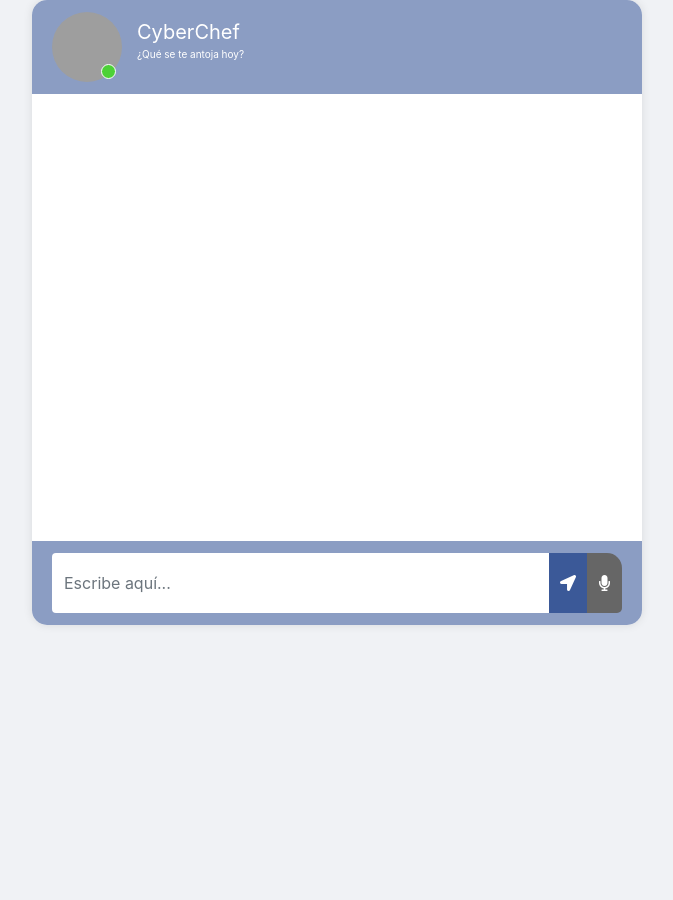
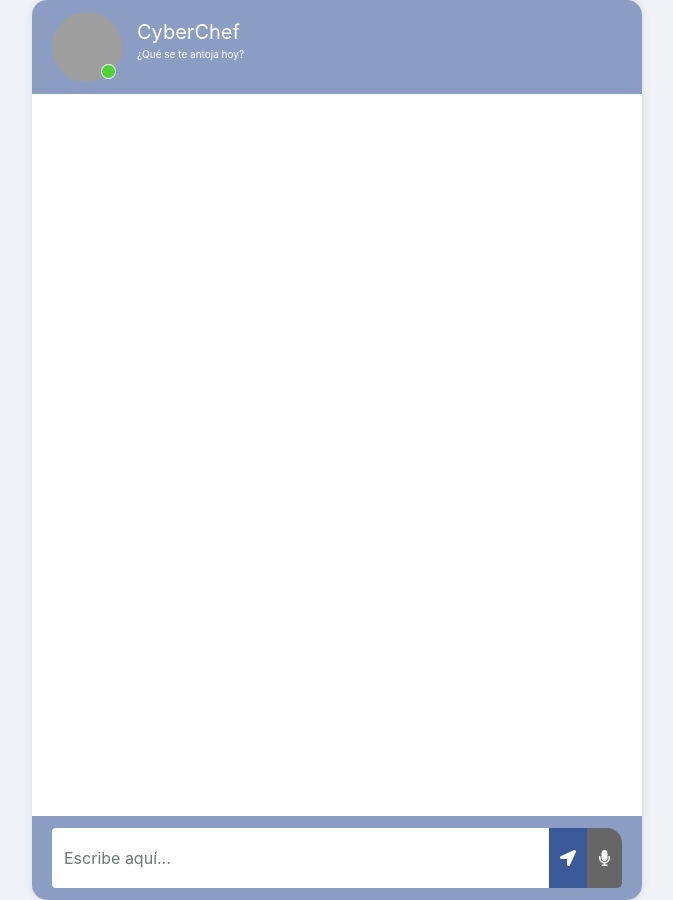
Before and after one commit to LuisRosado/modularcyberchef, a Flask app: page /bienvenido in a window 1280 px wide. Shown: the whole page, without its empty margins (303-976 px from the left). Before the commit the page ends 625 px from the top, so only its background shows below. Run offline with Flask 3, Linux system fonts and the light colour scheme; the visitor is signed in with stand-in values (Sample User, id 1); some libraries are stand-ins or nearby versions; grey boxes are pictures that could not be loaded.

Commit message:
chat mas grande

```diff
--- a/static/css/style.css
+++ b/static/css/style.css
@@ -13,7 +13,7 @@
 	margin-bottom: auto;
 }
 .card{
-	height: 625px;
+	height: 900px;
 	border: none !important;
 	border-radius: 15px !important;
 	background-color: #ffffff;
```
